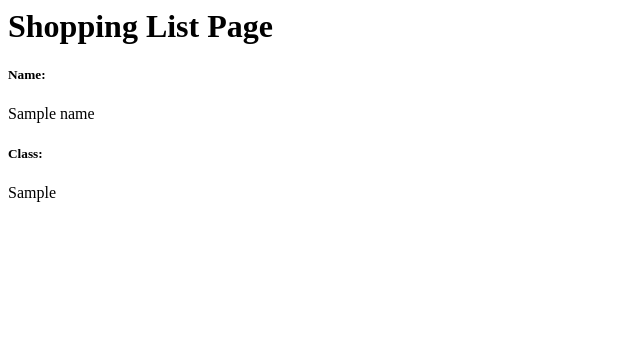
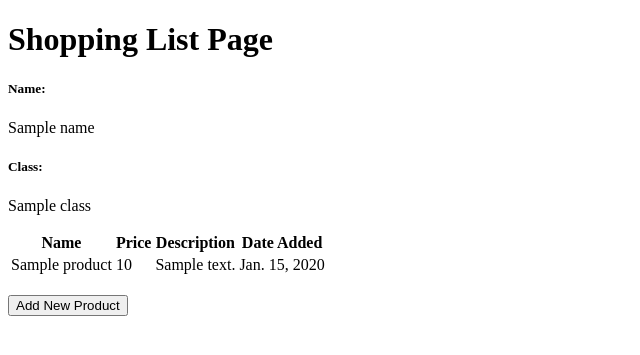
Before and after one commit to ardhika23/shopping_list, a Django app: template main/templates/main.html in a window 1280 px wide. Shown: the top 355 px of the page, without its empty margins (0-640 px from the left). Run offline with Django 4.2, Linux system fonts and the light colour scheme; tables that the repository leaves empty hold one stand-in row (values such as "Sample post"); the template is opened without the code that fills it: values that come from a table or form of the project are taken from there, most other values are stand-ins (such as "Sample title", 1, 10 or a date in 2020).

Commit message:
Finished Tutorial 2

```diff
--- a/main/templates/main.html
+++ b/main/templates/main.html
@@ -1,7 +1,41 @@
-<h1>Shopping List Page</h1>
+{% extends 'base.html' %}
 
-<h5>Name:</h5>
-<p>{{ name }}</p> <!-- Change it to your name -->
+{% block content %}
+    <h1>Shopping List Page</h1>
 
-<h5>Class:</h5>
-<p>{{ classI }}</p> <!-- Change it to your class -->
+    <h5>Name:</h5>
+    <p>{{name}}</p>
+
+    <h5>Class:</h5>
+    <p>{{class}}</p>
+
+<table>
+    <tr>
+        <th>Name</th>
+        <th>Price</th>
+        <th>Description</th>
+        <th>Date Added</th>
+    </tr>
+
+    {% comment %} Below is how to show the product data {% endcomment %}
+
+    {% for product in products %}
+        <tr>
+            <td>{{product.name}}</td>
+            <td>{{product.price}}</td>
+            <td>{{product.description}}</td>
+            <td>{{product.date_added}}</td>
+        </tr>
+    {% endfor %}
+</table>
+
+<br />
+
+<a href="{% url 'main:create_product' %}">
+    <button>
+        Add New Product
+    </button>
+</a>
+
+
+{% endblock content %}
--- a/main/urls.py
+++ b/main/urls.py
@@ -1,8 +1,17 @@
 from django.urls import path
 from main.views import show_main
+from main.views import show_main, create_product
+from main.views import show_main, create_product, show_xml
+from main.views import show_main, create_product, show_xml, show_json
+from main.views import show_main, create_product, show_xml, show_json, show_xml_by_id, show_json_by_id
 
 app_name = 'main'
 
 urlpatterns = [
     path('', show_main, name='show_main'),
+    path('create-product', create_product, name='create_product'),
+    path('xml/', show_xml, name='show_xml'),
+    path('json/', show_json, name='show_json'),
+    path('xml/<int:id>/', show_xml_by_id, name='show_xml_by_id'),
+    path('json/<int:id>/', show_json_by_id, name='show_json_by_id'),
 ]
--- a/requirements.txt
+++ b/requirements.txt
@@ -4,3 +4,4 @@ whitenoise
 psycopg2-binary
 requests
 urllib3
+django-environ
--- a/shopping_list/urls.py
+++ b/shopping_list/urls.py
@@ -18,6 +18,6 @@ from django.contrib import admin
 from django.urls import path, include
 
 urlpatterns = [
+    path('', include('main.urls')),
     path('admin/', admin.site.urls),
-    path('main/', include('main.urls')),
 ]
--- /dev/null
+++ b/templates/base.html
@@ -0,0 +1,18 @@
+{% load static %}
+<!DOCTYPE html>
+<html lang="en">
+    <head>
+        <meta charset="UTF-8" />
+        <meta
+            name="viewport"
+            content="width=device-width, initial-scale=1.0"
+        />
+        {% block meta %}
+        {% endblock meta %}
+    </head>
+
+    <body>
+        {% block content %}
+        {% endblock content %}
+    </body>
+</html>
```
Also changed, not shown: main/forms.py (added, +7 -0 lines), main/templates/create_product.html (added, +19 -0 lines), main/views.py (+43 -1 lines), shopping_list/settings.py (+19 -1 lines), .github/workflows/pbp-deploy.yml (added), 3 other files.
